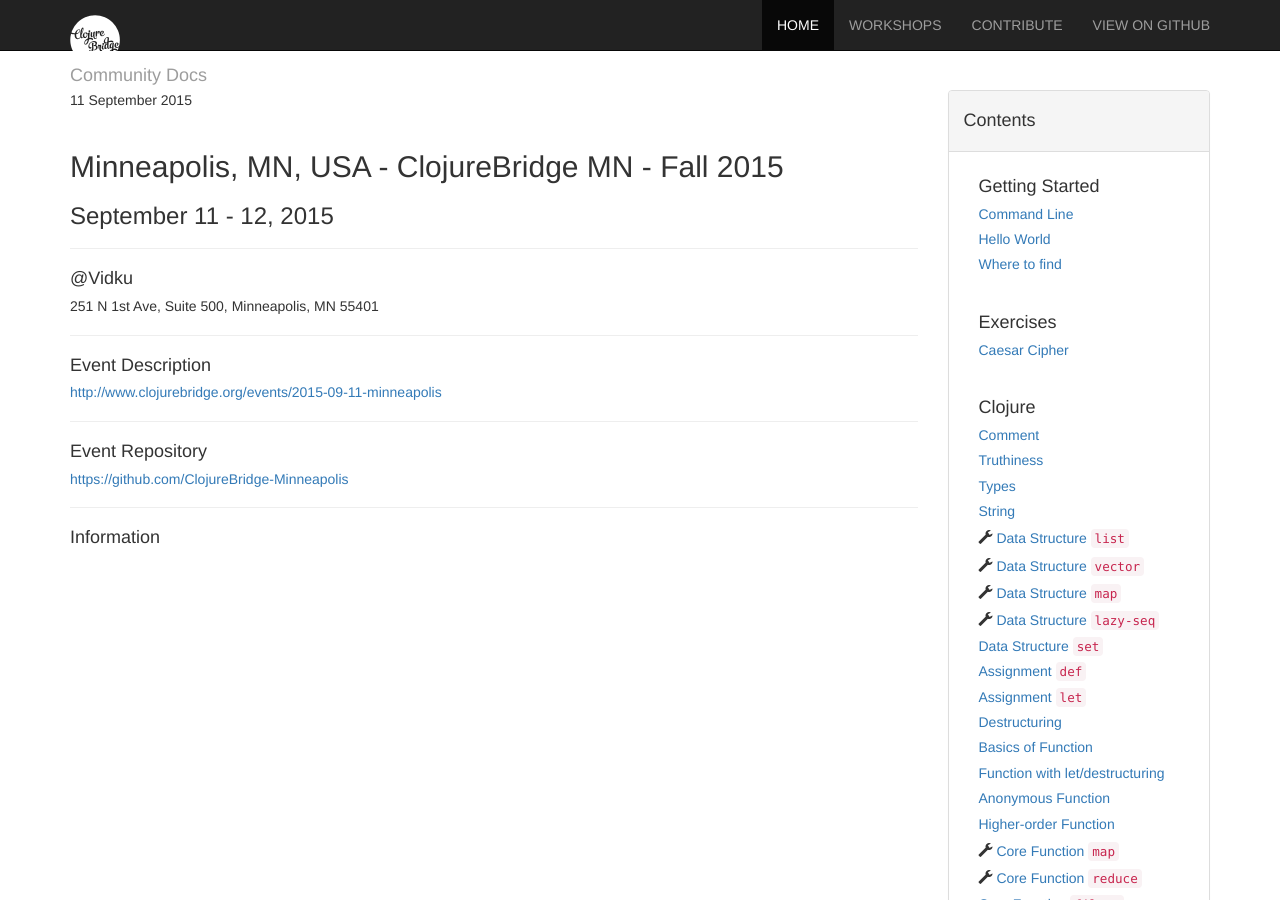
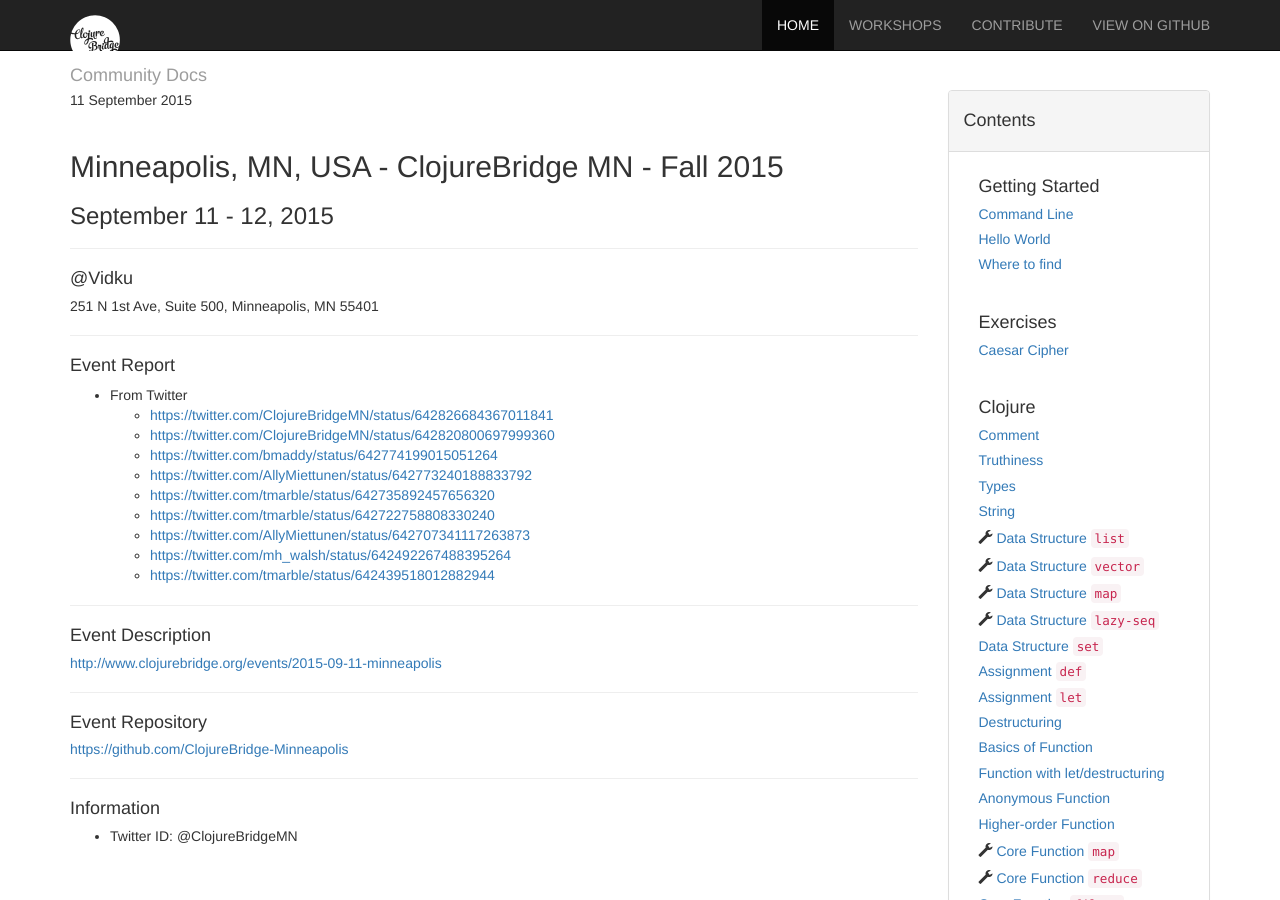
Before and after one commit to ClojureBridge/community-docs, a Jekyll site: the page built from _posts/2015-09-11-minneapolis-mn-usa.md, in a window 1280 px wide and 900 px high. Built offline with Jekyll 4.4.1, drawn with Linux system fonts in a browser that asks for light colours; nearby versions of some CDN libraries.

Commit message:
Adds tweets links

```diff
--- a/_posts/2015-09-11-minneapolis-mn-usa.md
+++ b/_posts/2015-09-11-minneapolis-mn-usa.md
@@ -8,6 +8,21 @@
 
 251 N 1st Ave, Suite 500, Minneapolis, MN 55401
 {: .h5 }
+
+---
+
+#### Event Report
+
+- From Twitter
+    - <https://twitter.com/ClojureBridgeMN/status/642826684367011841>
+    - <https://twitter.com/ClojureBridgeMN/status/642820800697999360>
+    - <https://twitter.com/bmaddy/status/642774199015051264>
+    - <https://twitter.com/AllyMiettunen/status/642773240188833792>
+    - <https://twitter.com/tmarble/status/642735892457656320>
+    - <https://twitter.com/tmarble/status/642722758808330240>
+    - <https://twitter.com/AllyMiettunen/status/642707341117263873>
+    - <https://twitter.com/mh_walsh/status/642492267488395264>
+    - <https://twitter.com/tmarble/status/642439518012882944>
 
 ---
 
@@ -27,4 +42,5 @@
 
 #### Information
 
+- Twitter ID: @ClojureBridgeMN
 {: .h5 }
```
Also changed, not shown: _posts/2015-09-18-auckland-nzl.md (+9 -0 lines), _posts/2015-09-18-winchester-ky-usa.md (+8 -0 lines), _posts/2015-09-19-malmo-swe.md (+11 -0 lines).
